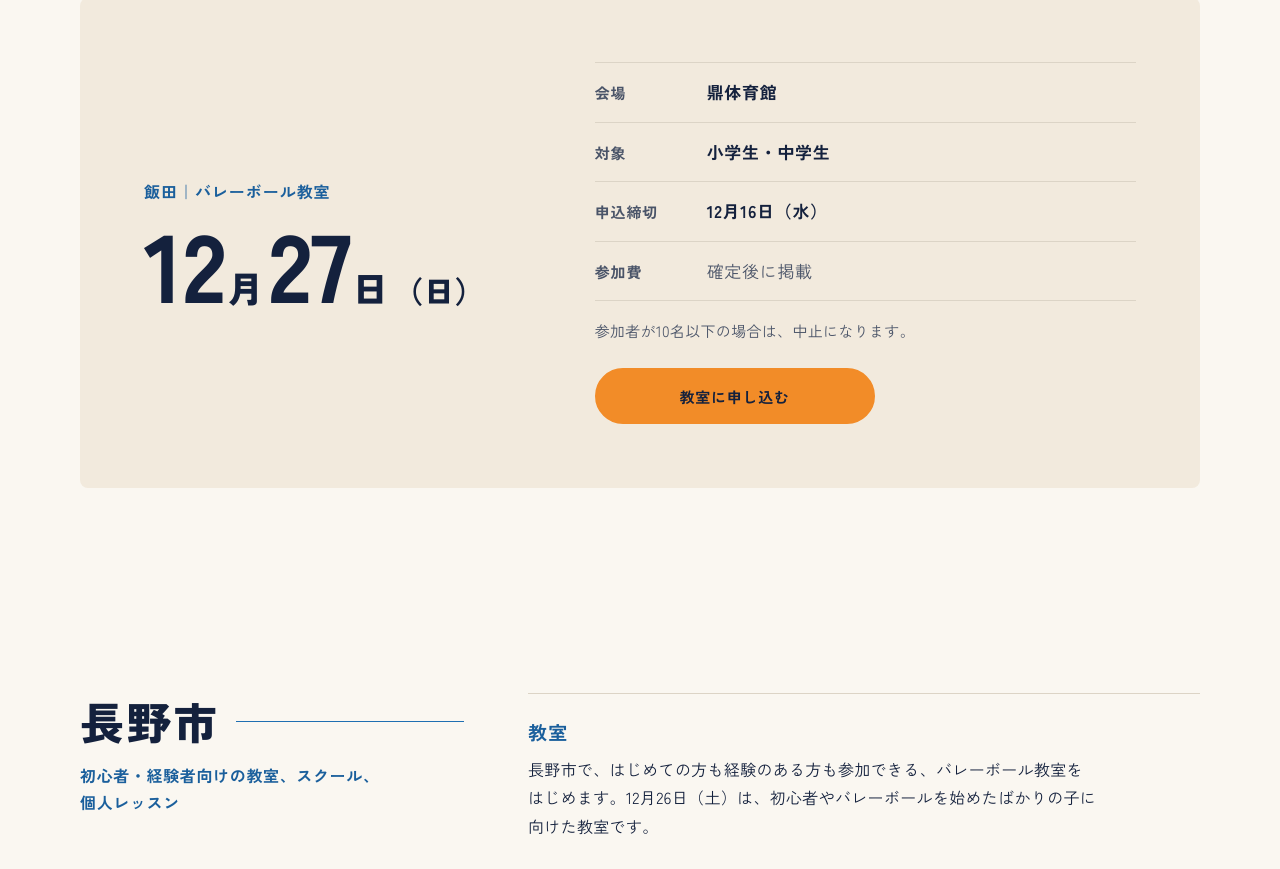
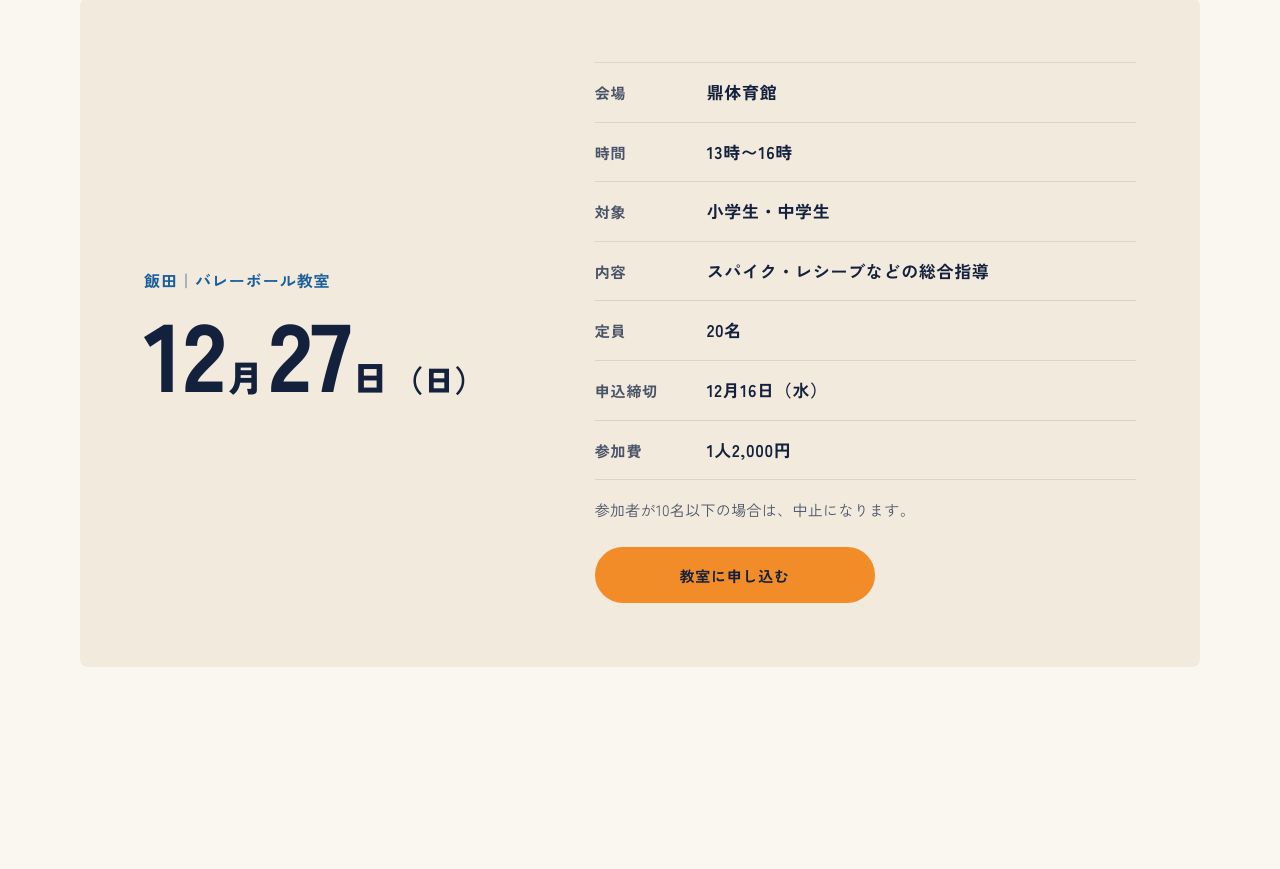
Before and after one commit to IllFlora/volley-lesson-preview, a plain HTML site: page index.html in a window 1280 px wide. Shown: the part 1540-2409 px from the top of the page. Drawn offline with Linux system fonts and the light colour scheme.

Commit message:
Add time, capacity, content and fee for the Dec 27 Iida class
Co-Authored-By: Claude Opus 5.5 <noreply@anthropic.com>

```diff
--- a/css/style.css
+++ b/css/style.css
@@ -25,27 +25,27 @@
 }
 @font-face {
   font-family: "ZKGN";
-  src: url("../fonts/zkgn-400-x.woff2?v=3") format("woff2");
+  src: url("../fonts/zkgn-400-x.woff2?v=4") format("woff2");
   font-weight: 400;
   font-style: normal;
   font-display: swap;
-  unicode-range: U+3070, U+30B1, U+30CF, U+30DF, U+30E9, U+4F7F, U+5186, U+53E4, U+571F, U+59CB, U+6642, U+7267, U+9593, U+FF5C;
+  unicode-range: U+3070, U+30B1, U+30B7, U+30CF, U+30DF, U+30E9, U+4F7F, U+5186, U+53E4, U+571F, U+59CB, U+6642, U+7267, U+7DCF, U+9593, U+FF5C;
 }
 @font-face {
   font-family: "ZKGN";
-  src: url("../fonts/zkgn-700-x.woff2?v=3") format("woff2");
+  src: url("../fonts/zkgn-700-x.woff2?v=4") format("woff2");
   font-weight: 700;
   font-style: normal;
   font-display: swap;
-  unicode-range: U+3070, U+30B1, U+30CF, U+30DF, U+30E9, U+4F7F, U+5186, U+53E4, U+571F, U+59CB, U+6642, U+7267, U+9593, U+FF5C;
+  unicode-range: U+3070, U+30B1, U+30B7, U+30CF, U+30DF, U+30E9, U+4F7F, U+5186, U+53E4, U+571F, U+59CB, U+6642, U+7267, U+7DCF, U+9593, U+FF5C;
 }
 @font-face {
   font-family: "ZKGN";
-  src: url("../fonts/zkgn-900-x.woff2?v=3") format("woff2");
+  src: url("../fonts/zkgn-900-x.woff2?v=4") format("woff2");
   font-weight: 900;
   font-style: normal;
   font-display: swap;
-  unicode-range: U+3070, U+30B1, U+30CF, U+30DF, U+30E9, U+4F7F, U+5186, U+53E4, U+571F, U+59CB, U+6642, U+7267, U+9593, U+FF5C;
+  unicode-range: U+3070, U+30B1, U+30B7, U+30CF, U+30DF, U+30E9, U+4F7F, U+5186, U+53E4, U+571F, U+59CB, U+6642, U+7267, U+7DCF, U+9593, U+FF5C;
 }
 
 :root {
--- a/index.html
+++ b/index.html
@@ -10,7 +10,7 @@
 <meta name="description" content="飯田と長野市の、小中学生のバレーボール教室。確認用の試作ページです（公開前）。">
 <link rel="preload" href="fonts/zkgn-900.woff2" as="font" type="font/woff2" crossorigin>
 <link rel="preload" href="fonts/zkgn-400.woff2" as="font" type="font/woff2" crossorigin>
-<link rel="stylesheet" href="css/style.css?v=5">
+<link rel="stylesheet" href="css/style.css?v=6">
 <script src="js/main.js?v=2" defer></script>
 </head>
 <body>
@@ -82,9 +82,12 @@
         <div class="event-body">
           <dl class="facts">
             <div class="fact"><dt>会場</dt><dd>鼎体育館</dd></div>
+            <div class="fact"><dt>時間</dt><dd>13時〜16時</dd></div>
             <div class="fact"><dt>対象</dt><dd>小学生・中学生</dd></div>
+            <div class="fact"><dt>内容</dt><dd><span class="nw">スパイク・レシーブ</span><span class="nw">などの総合指導</span></dd></div>
+            <div class="fact"><dt>定員</dt><dd>20名</dd></div>
             <div class="fact"><dt>申込締切</dt><dd>12月16日（水）</dd></div>
-            <div class="fact"><dt>参加費</dt><dd class="tbd">確定後に掲載</dd></div>
+            <div class="fact"><dt>参加費</dt><dd>1人2,000円</dd></div>
           </dl>
           <p class="event-note">参加者が10名以下の場合は、中止になります。</p>
           <button class="btn btn-accent btn-block" type="button" data-mock>教室に申し込む</button>
```
Also changed, not shown: fonts/zkgn-400-x.woff2, fonts/zkgn-700-x.woff2, fonts/zkgn-900-x.woff2.
